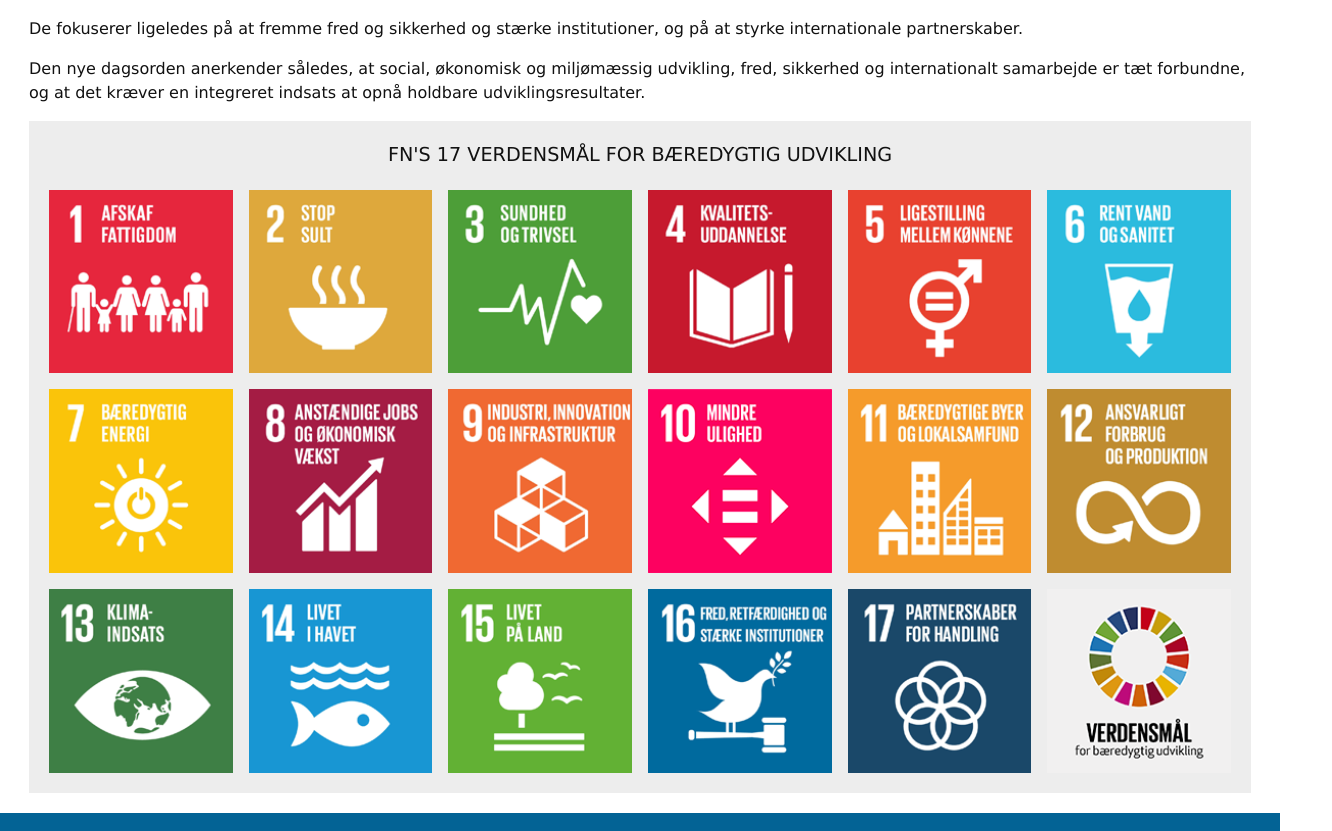
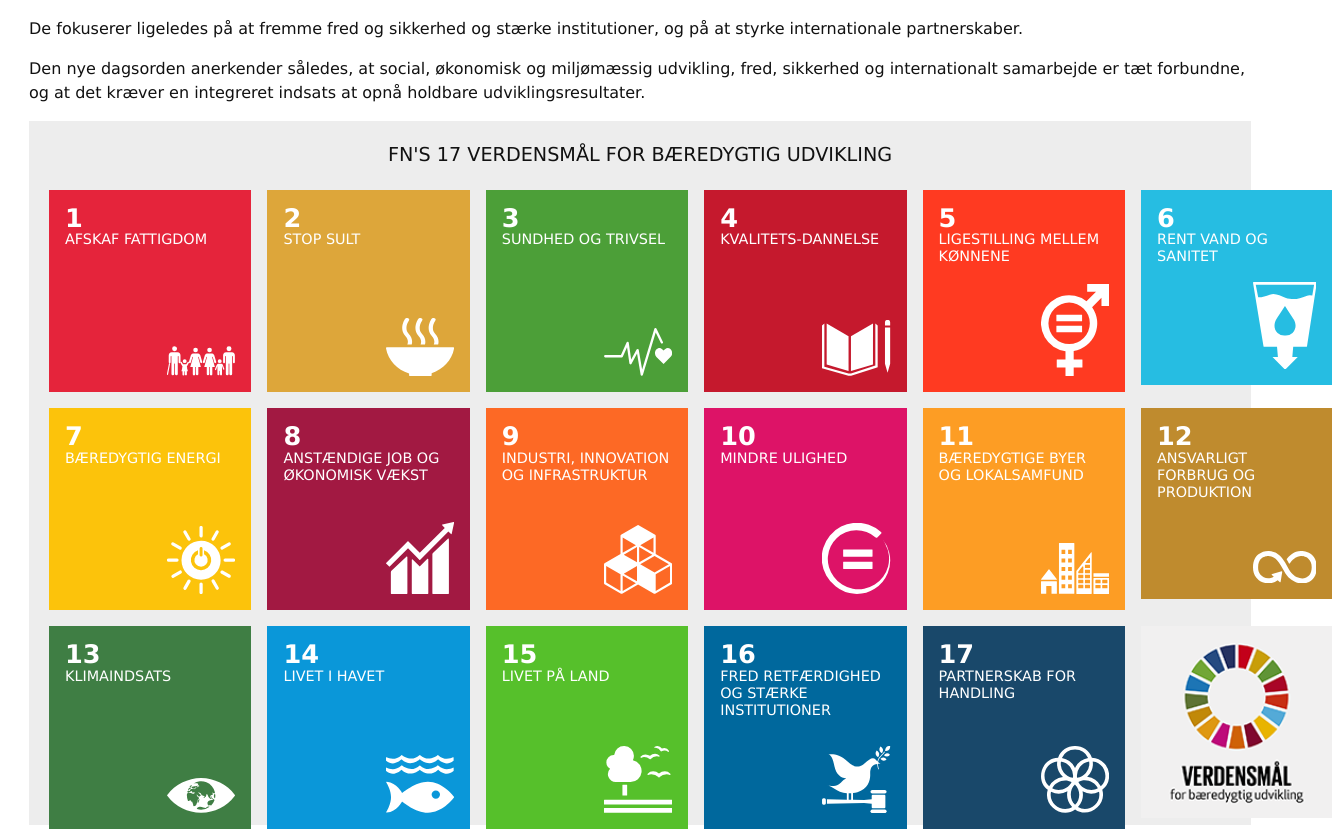
Before and after one commit to JLHammer/react-stuff, a React (Vite) app: page / in a window 1280 px wide. Shown: the part 505-1336 px from the top of the page, 1332 px wide, since content can reach past the window. Built offline with nearby package versions, Linux system fonts and the light colour scheme.

Commit message:
Build the goal overview from the goal data with clickable goal cards

```diff
--- a/package.json
+++ b/package.json
@@ -10,6 +10,7 @@
     "preview": "vite preview"
   },
   "dependencies": {
+    "html-react-parser": "^6.1.7",
     "react": "^19.2.8",
     "react-dom": "^19.2.8",
     "react-router-dom": "^7.18.2",
--- /dev/null
+++ b/src/components/atoms/GoalIcon/GoalIcon.tsx
@@ -0,0 +1,8 @@
+import parse from "html-react-parser";
+import type { GoalIconProps } from "../../../types/types";
+
+export const GoalIcon = ({ icon }: GoalIconProps) => {
+  if (!icon) return null;
+
+  return <>{parse(icon)}</>;
+};
--- a/src/components/molecules/Card/Card.styled.ts
+++ /dev/null
@@ -1,7 +0,0 @@
-import styled from "styled-components";
-import type { CardStyledProps } from "../../../types/types.styled";
-
-export const CardStyled = styled.img<CardStyledProps>`
-  width: ${({ $width }) => $width};
-  height: ${({ $height }) => $height};
-`;
--- a/src/components/molecules/Card/Card.tsx
+++ /dev/null
@@ -1,6 +0,0 @@
-import type { CardProps } from "../../../types/types";
-import { CardStyled } from "./Card.styled";
-
-export const Card = ({ src, alt, $width, $height }: CardProps) => {
-  return <CardStyled src={src} alt={alt} $width={$width} $height={$height} />;
-};
--- /dev/null
+++ b/src/components/molecules/GoalCard/GoalCard.styled.ts
@@ -0,0 +1,38 @@
+import styled from "styled-components";
+import { Link } from "react-router-dom";
+import { flexColumn, goalIcon } from "../../../styled/Mixins.styled";
+import type { GoalCardStyledProps } from "../../../types/types.styled";
+
+export const GoalCardStyled = styled(Link)<GoalCardStyledProps>`
+  ${flexColumn("s")}
+  justify-content: space-between;
+  aspect-ratio: 1 / 1;
+  padding: ${({ theme }) => theme.spacing.s};
+  background-color: #${({ $color }) => $color};
+  color: ${({ theme }) => theme.colors.light};
+
+  &:hover,
+  &:focus-visible {
+    opacity: 0.85;
+  }
+`;
+
+export const GoalCardNumber = styled.span`
+  display: block;
+  font-size: ${({ theme }) => theme.fontSizes.xl};
+  font-weight: bold;
+  line-height: 1;
+`;
+
+export const GoalCardTitle = styled.span`
+  display: block;
+  font-size: ${({ theme }) => theme.fontSizes.s};
+  text-transform: uppercase;
+  line-height: 1.2;
+`;
+
+export const GoalCardIcon = styled.div`
+  ${goalIcon}
+  align-self: flex-end;
+  width: 40%;
+`;
--- /dev/null
+++ b/src/components/molecules/GoalCard/GoalCard.tsx
@@ -0,0 +1,22 @@
+import type { GoalCardProps } from "../../../types/types";
+import { GoalIcon } from "../../atoms/GoalIcon/GoalIcon";
+import {
+  GoalCardStyled,
+  GoalCardNumber,
+  GoalCardTitle,
+  GoalCardIcon,
+} from "./GoalCard.styled";
+
+export const GoalCard = ({ id, title, color, icon }: GoalCardProps) => {
+  return (
+    <GoalCardStyled to={`/maal/${id}`} $color={color}>
+      <div>
+        <GoalCardNumber>{id}</GoalCardNumber>
+        <GoalCardTitle>{title}</GoalCardTitle>
+      </div>
+      <GoalCardIcon aria-hidden="true">
+        <GoalIcon icon={icon} />
+      </GoalCardIcon>
+    </GoalCardStyled>
+  );
+};
--- a/src/components/organisms/GoalOverview/GoalOverview.styled.ts
+++ b/src/components/organisms/GoalOverview/GoalOverview.styled.ts
@@ -13,6 +13,12 @@
   margin-bottom: ${({ theme }) => theme.spacing.m};
 `;
 
+export const GoalOverviewLogo = styled.img`
+  aspect-ratio: 1 / 1;
+  width: 100%;
+  height: auto;
+`;
+
 export const GoalGrid = styled.div`
   display: grid;
   grid-template-columns: repeat(6, 1fr);
--- a/src/components/organisms/GoalOverview/GoalOverview.tsx
+++ b/src/components/organisms/GoalOverview/GoalOverview.tsx
@@ -1,49 +1,13 @@
-import { Card } from "../../molecules/Card/Card";
+import { goals } from "../../../data/sdg";
+import { GoalCard } from "../../molecules/GoalCard/GoalCard";
 import {
   GoalOverviewStyled,
   GoalOverviewTitle,
   GoalGrid,
+  GoalOverviewLogo,
 } from "./GoalOverview.styled";
 
-import goal1 from "../../../assets/images/1-afskaf-fattigdom.svg";
-import goal2 from "../../../assets/images/2-stop-sult.svg";
-import goal3 from "../../../assets/images/3-sundhed-og-trivsel.svg";
-import goal4 from "../../../assets/images/4-kvalitetsuddannelse.svg";
-import goal5 from "../../../assets/images/5-ligestilling.svg";
-import goal6 from "../../../assets/images/6-rent-vand.svg";
-import goal7 from "../../../assets/images/7-baeredygtig-energi.svg";
-import goal8 from "../../../assets/images/8-anstaendige-jobs.svg";
-import goal9 from "../../../assets/images/9-industri-og-innovation.svg";
-import goal10 from "../../../assets/images/10-mindre-ulighed.svg";
-import goal11 from "../../../assets/images/11-baeredygtige-byer.svg";
-import goal12 from "../../../assets/images/12-ansvarligt-forbrug.svg";
-import goal13 from "../../../assets/images/13-klima-indsats.svg";
-import goal14 from "../../../assets/images/14-livet-i-havet.svg";
-import goal15 from "../../../assets/images/15-livet-paa-land.svg";
-import goal16 from "../../../assets/images/16-retfaerdighed.svg";
-import goal17 from "../../../assets/images/17-partnerskaber.svg";
 import verdensmaal from "../../../assets/images/verdensmaal.svg";
-
-const goals = [
-  { src: goal1, alt: "Mål 1: Afskaf fattigdom" },
-  { src: goal2, alt: "Mål 2: Stop sult" },
-  { src: goal3, alt: "Mål 3: Sundhed og trivsel" },
-  { src: goal4, alt: "Mål 4: Kvalitetsuddannelse" },
-  { src: goal5, alt: "Mål 5: Ligestilling mellem kønnene" },
-  { src: goal6, alt: "Mål 6: Rent vand og sanitet" },
-  { src: goal7, alt: "Mål 7: Bæredygtig energi" },
-  { src: goal8, alt: "Mål 8: Anstændige jobs og økonomisk vækst" },
-  { src: goal9, alt: "Mål 9: Industri, innovation og infrastruktur" },
-  { src: goal10, alt: "Mål 10: Mindre ulighed" },
-  { src: goal11, alt: "Mål 11: Bæredygtige byer og lokalsamfund" },
-  { src: goal12, alt: "Mål 12: Ansvarligt forbrug og produktion" },
-  { src: goal13, alt: "Mål 13: Klimaindsats" },
-  { src: goal14, alt: "Mål 14: Livet i havet" },
-  { src: goal15, alt: "Mål 15: Livet på land" },
-  { src: goal16, alt: "Mål 16: Fred, retfærdighed og stærke institutioner" },
-  { src: goal17, alt: "Mål 17: Partnerskaber for handling" },
-  { src: verdensmaal, alt: "Verdensmålene for bæredygtig udvikling" },
-];
 
 export const GoalOverview = () => {
   return (
@@ -51,17 +15,25 @@
       <GoalOverviewTitle>
         FN's 17 verdensmål for bæredygtig udvikling
       </GoalOverviewTitle>
-      <GoalGrid>
-        {goals.map((goal) => (
-          <Card
-            key={goal.alt}
-            src={goal.src}
-            alt={goal.alt}
-            $width="100%"
-            $height="auto"
+      {goals.length === 0 ? (
+        <p>Der er ingen verdensmål at vise</p>
+      ) : (
+        <GoalGrid>
+          {goals.map((goal) => (
+            <GoalCard
+              key={goal.id}
+              id={goal.id}
+              title={goal.title}
+              color={goal.color}
+              icon={goal.icon}
+            />
+          ))}
+          <GoalOverviewLogo
+            src={verdensmaal}
+            alt="Verdensmålene for bæredygtig udvikling"
           />
-        ))}
-      </GoalGrid>
+        </GoalGrid>
+      )}
     </GoalOverviewStyled>
   );
 };
--- a/src/styled/Mixins.styled.ts
+++ b/src/styled/Mixins.styled.ts
@@ -28,3 +28,21 @@
   border-radius: ${({ theme }) => theme.radii.s};
   font-family: inherit;
 `;
+
+export const goalIcon = css`
+  svg {
+    display: block;
+    width: 100%;
+    height: auto;
+  }
+
+  .cls-1 {
+    fill: currentColor;
+  }
+
+  .cls-2 {
+    fill: none;
+    stroke: currentColor;
+    stroke-width: 2px;
+  }
+`;
--- a/src/types/types.styled.ts
+++ b/src/types/types.styled.ts
@@ -8,7 +8,6 @@
   $gap?: string;
 };
 
-export type CardStyledProps = {
-  $width: string;
-  $height: string;
+export type GoalCardStyledProps = {
+  $color: string;
 };
```
Also changed, not shown: src/types/types.ts (+4 -8 lines), 1 other file (tests, documents, lock files or other folders).
